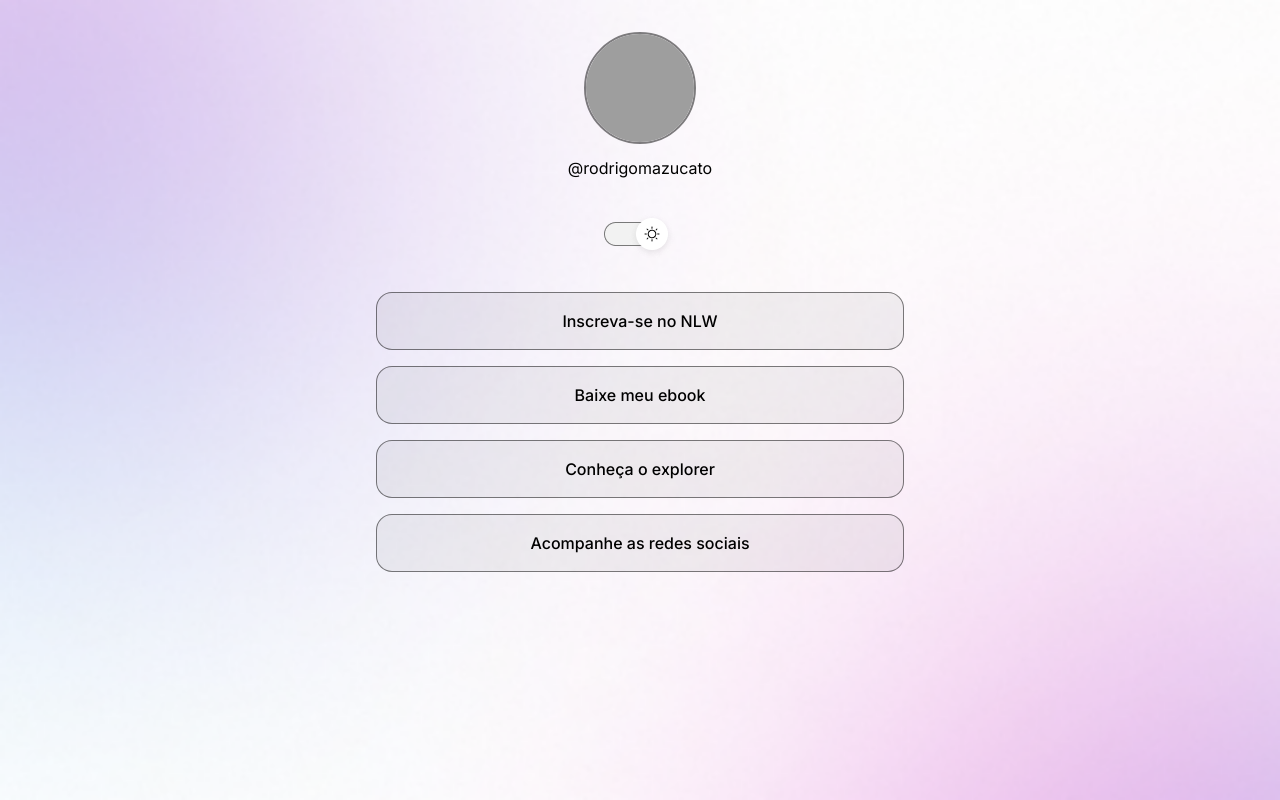
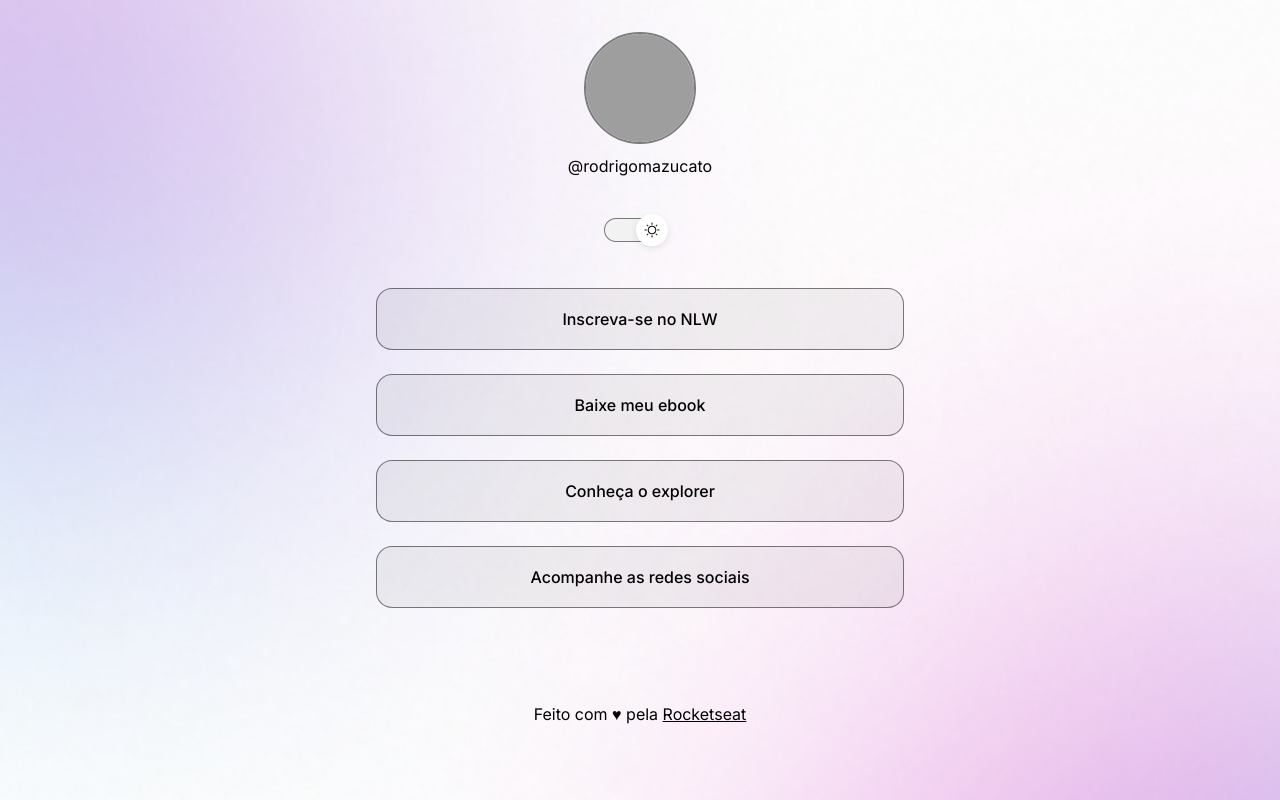
Before and after one commit to rodrigomazucato/dev-links, a React (Vite) app: page / in a window 1280 px wide. Built offline with nearby package versions, Linux system fonts and the light colour scheme; grey boxes are pictures that could not be loaded; some icons are missing.

Commit message:
feat: adicionar componente SocialMedia e estilizar ícones

```diff
--- a/package.json
+++ b/package.json
@@ -10,6 +10,7 @@
     "preview": "vite preview"
   },
   "dependencies": {
+    "ionicons": "^7.4.0",
     "phosphor-react": "^1.4.1",
     "react": "^18.3.1",
     "react-dom": "^18.3.1",
--- a/src/App.module.css
+++ b/src/App.module.css
@@ -10,5 +10,5 @@
 .links {
   display: flex;
   flex-direction: column;
-  gap: 1rem;
+  gap: 1.5rem;
 }
--- a/src/App.tsx
+++ b/src/App.tsx
@@ -7,6 +7,7 @@ import { Profile } from "./components/Profile";
 import styles from "./App.module.css";
 import { Switch } from "./components/Switch";
 import { GlobalStyle } from "./globalStyle";
+import { SocialMedia } from "./components/SocialMedia";
 
 function App() {
   const [clicked, setClicked] = useState(false);
@@ -22,6 +23,10 @@ function App() {
           <Link titulo="Conheça o explorer" />
           <Link titulo="Acompanhe as redes sociais" />
         </div>
+        <SocialMedia />
+        <span style={{ textAlign: "center" }}>
+          Feito com ♥ pela <u>Rocketseat</u>
+        </span>
       </div>
       <GlobalStyle />
     </ThemeProvider>
--- a/src/components/Link/styles.ts
+++ b/src/components/Link/styles.ts
@@ -8,9 +8,10 @@ export const LinkContainer = styled.a`
   display: block;
   font-weight: 500;
   text-align: center;
-  padding: 1rem 1.5rem;
+  padding: 1.25rem;
 
   &:hover {
     border: 1.5px solid ${(props) => props.theme.text};
+    background-color: ${(props) => props.theme.surfaceHover};
   }
 `;
--- /dev/null
+++ b/src/components/SocialIcon/index.tsx
@@ -0,0 +1,13 @@
+import { SocialIconWrapper } from "./styles";
+
+type IconProps = {
+  Platform: React.ElementType;
+};
+
+export function SocialIcon({ Platform }: IconProps) {
+  return (
+    <SocialIconWrapper>
+      <Platform />
+    </SocialIconWrapper>
+  );
+}
--- /dev/null
+++ b/src/components/SocialIcon/styles.ts
@@ -0,0 +1,21 @@
+import styled from "styled-components";
+
+export const SocialIconWrapper = styled.div`
+  display: flex;
+  justify-content: center;
+  align-items: center;
+  border-radius: 100%;
+  cursor: pointer;
+
+  svg {
+    height: 1.75rem;
+    width: 1.75rem;
+    fill: ${(props) => props.theme.text};
+    transition: all 0.2s ease;
+    margin: 1rem;
+  }
+
+  &:hover {
+    background-color: ${(props) => props.theme.highlight};
+  }
+`;
--- /dev/null
+++ b/src/components/SocialMedia/index.tsx
@@ -0,0 +1,20 @@
+import { SocialIcon } from "../SocialIcon";
+import { SocialMediaContainer } from "./style";
+import {
+  LogoGithub,
+  LogoInstagram,
+  LogoLinkedin,
+  LogoYoutube,
+} from "react-ionicons";
+
+const listIcons = [LogoGithub, LogoInstagram, LogoLinkedin, LogoYoutube];
+
+export function SocialMedia() {
+  return (
+    <SocialMediaContainer>
+      {listIcons.map((Item, index) => (
+        <SocialIcon Platform={Item} key={index} />
+      ))}
+    </SocialMediaContainer>
+  );
+}
--- /dev/null
+++ b/src/components/SocialMedia/style.ts
@@ -0,0 +1,7 @@
+import styled from "styled-components";
+
+export const SocialMediaContainer = styled.div`
+  display: flex;
+  gap: 1.25rem;
+  margin: 1rem auto;
+`;
--- a/src/globalStyle.ts
+++ b/src/globalStyle.ts
@@ -8,10 +8,9 @@ export const GlobalStyle = createGlobalStyle`
   }
 
   body {
-    background: ${(props) =>
-      props.theme.backgroundImage} no-repeat top center/cover;
-    line-height: 1.5;
-    transition: background 0.3s ease;
+    background: ${(props) => props.theme.backgroundImage}
+      no-repeat top center/cover;
+    transition: all 0.3s ease;
   }
 
   span, a {
```
Also changed, not shown: 1 other file (tests, documents, lock files or other folders).
